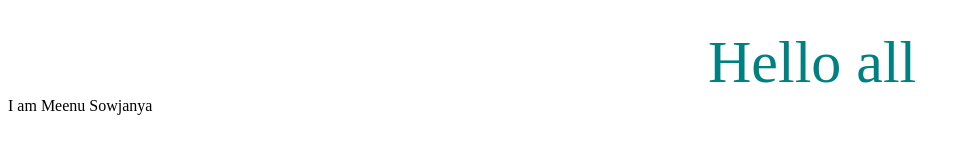
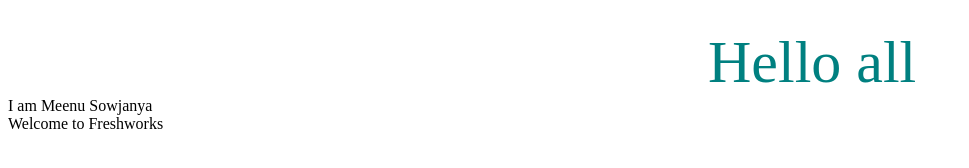
Before and after one commit to MeenuSowjanya/demo-html, a plain HTML site: page home.html in a window 1280 px wide. Shown: the whole page, without its empty margins (0-969 px from the left). Drawn offline with Linux system fonts and the light colour scheme.

Commit message:
Updated Welcome message

```diff
--- a/home.html
+++ b/home.html
@@ -15,5 +15,6 @@
 <body>
    <div class="p1">  Hello all</div>
    <div class="p2">I am Meenu Sowjanya</div>
+   <div class="c1">Welcome to Freshworks</div>
 </body>
 </html>
```
